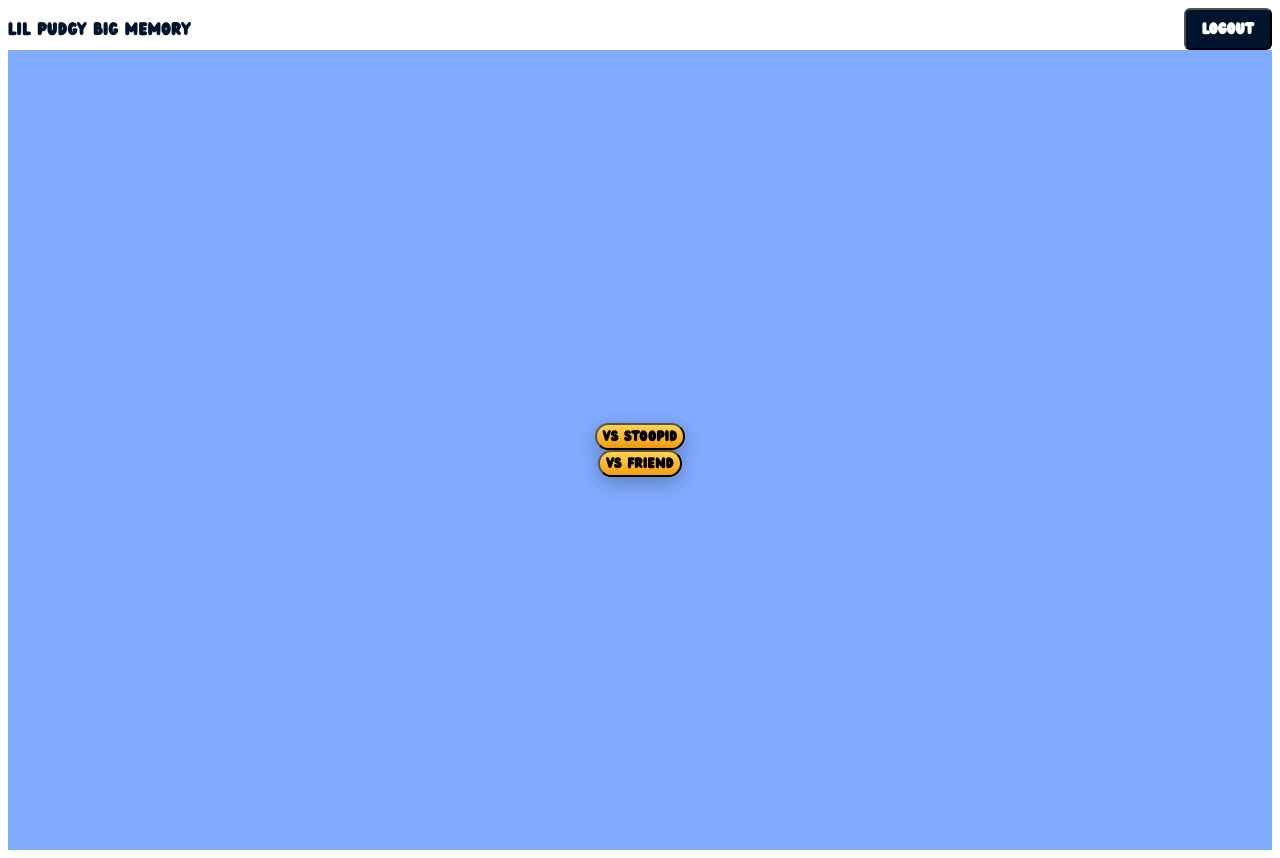
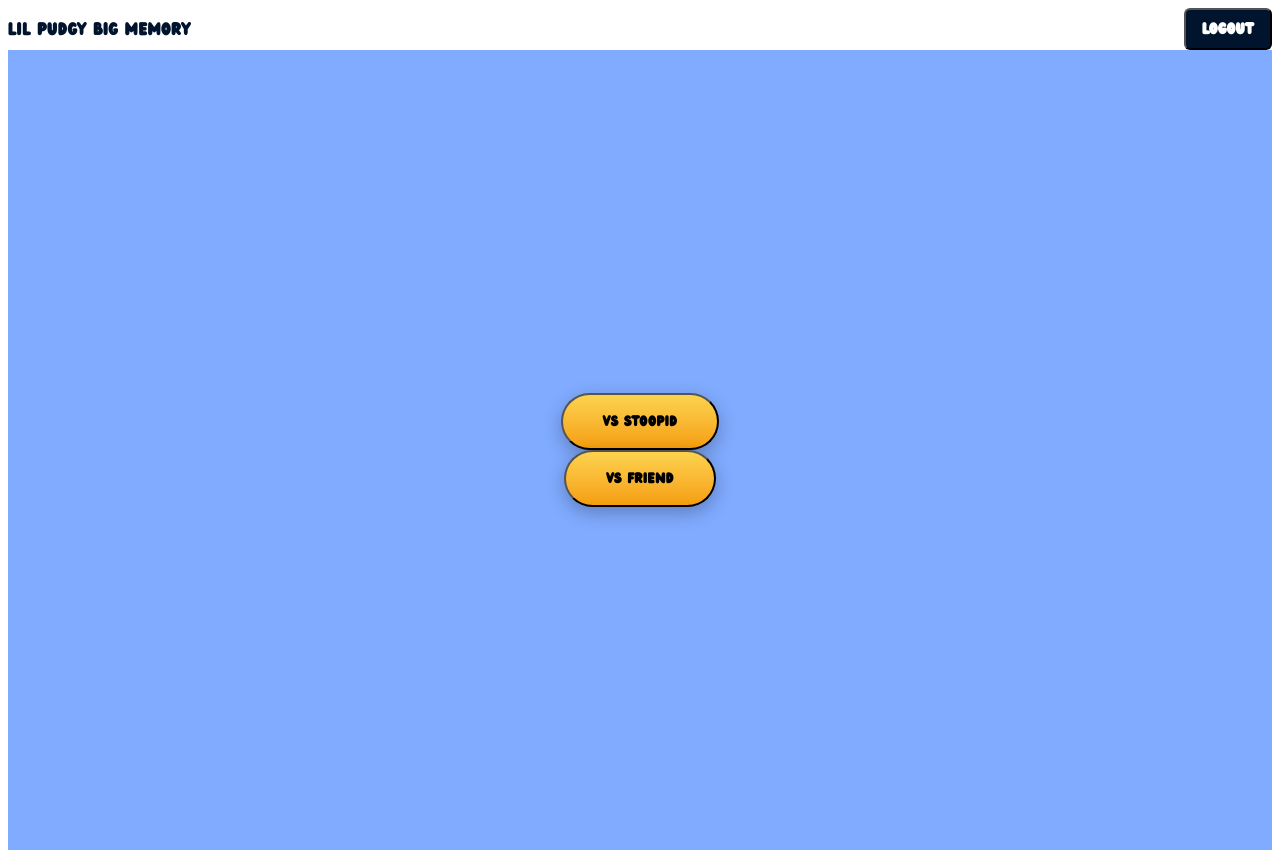
Before and after one commit to pinxhoes/lil-pudgy-big-memory-nodeJS, a Next.js app: page /play in a window 1280 px wide. Built offline with nearby package versions, Linux system fonts and the light colour scheme.

Commit message:
change button size

```diff
--- a/src/app/play/page.tsx
+++ b/src/app/play/page.tsx
@@ -13,13 +13,17 @@ export default function Play() {
             {!mode ? (
                 <>
                     <button
-                        className="mt-6 font-wedges text-xl text-white bg-gradient-to-b from-[#fcd34d] to-[#f59e0b] px-10 py-3 rounded-full shadow-[0_6px_18px_rgba(0,0,0,0.25)] transition-transform duration-150 active:scale-95 hover:brightness-110 cursor-pointer"
+                        className="mt-10 font-wedges text-xl text-white bg-gradient-to-b from-[#fcd34d] to-[#f59e0b]
+            px-[2.5rem] py-[1rem] rounded-full shadow-[0_6px_18px_rgba(0,0,0,0.25)]
+            transition-transform duration-150 active:scale-95 hover:brightness-110 cursor-pointer"
                         onClick={() => setMode('solo')}
                     >
                         VS Stoopid
                     </button>
                     <button
-                        className="mt-6 font-wedges text-xl text-white bg-gradient-to-b from-[#fcd34d] to-[#f59e0b] px-10 py-3 rounded-full shadow-[0_6px_18px_rgba(0,0,0,0.25)] transition-transform duration-150 active:scale-95 hover:brightness-110 cursor-pointer"
+                        className="mt-10 font-wedges text-xl text-white bg-gradient-to-b from-[#fcd34d] to-[#f59e0b]
+            px-[2.5rem] py-[1rem] rounded-full shadow-[0_6px_18px_rgba(0,0,0,0.25)]
+            transition-transform duration-150 active:scale-95 hover:brightness-110 cursor-pointer"
                         onClick={() => setMode('multiplayer')}
                     >
                         VS Friend
@@ -32,7 +36,9 @@ export default function Play() {
                     <div className="text-[#00142d] text-xl font-wedges">Multiplayer coming soon!</div>
                     <button
                         onClick={() => setMode(null)}
-                        className="mt-6 font-wedges text-xl text-white bg-gradient-to-b from-[#fcd34d] to-[#f59e0b] px-10 py-3 rounded-full shadow-[0_6px_18px_rgba(0,0,0,0.25)] transition-transform duration-150 active:scale-95 hover:brightness-110 cursor-pointer"
+                        className="mt-10 font-wedges text-xl text-white bg-gradient-to-b from-[#fcd34d] to-[#f59e0b]
+            px-[2.5rem] py-[1rem] rounded-full shadow-[0_6px_18px_rgba(0,0,0,0.25)]
+            transition-transform duration-150 active:scale-95 hover:brightness-110 cursor-pointer"
                     >
                         Back
                     </button>
--- a/src/components/StartGameButton.tsx
+++ b/src/components/StartGameButton.tsx
@@ -34,7 +34,10 @@ export default function StartGameButton({ userId }: StartGameButtonProps) {
             <button
                 onClick={startGame}
                 disabled={loading}
-                className="mt-6 font-wedges text-xl text-white bg-gradient-to-b from-[#fcd34d] to-[#f59e0b] px-10 py-3 rounded-full shadow-[0_6px_18px_rgba(0,0,0,0.25)] transition-transform duration-150 active:scale-95 hover:brightness-110 cursor-pointer disabled:opacity-60 disabled:cursor-not-allowed"
+                className="mt-10 font-wedges text-xl text-white bg-gradient-to-b from-[#fcd34d] to-[#f59e0b]
+            px-[2.5rem] py-[1rem] rounded-full shadow-[0_6px_18px_rgba(0,0,0,0.25)]
+            transition-transform duration-150 active:scale-95 hover:brightness-110 cursor-pointer disabled:opacity-60 disabled:cursor-not-allowed"
+
             >
                 {loading ? 'Starting...' : 'Start Game'}
             </button>
```
